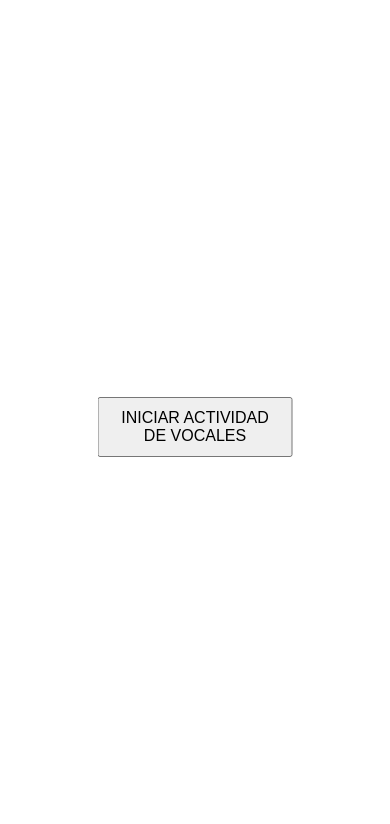
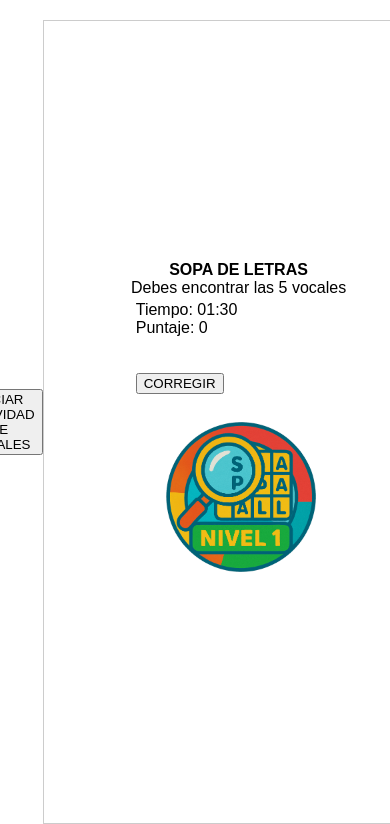
Before and after one commit to Garbelt/JuegosLocales, a plain HTML site: page Juegos/las_vocales/Juego 01/1/1.html in a window 390 px wide. Drawn offline with Linux system fonts and the light colour scheme.

Commit message:
Update 1.html

```diff
--- a/Juegos/las_vocales/Juego 01/1/1.html
+++ b/Juegos/las_vocales/Juego 01/1/1.html
@@ -18,6 +18,7 @@
     .container {
       display: none;
       max-width: 800px;
+      aspect-ratio: 4 / 3;  /* proporción
       margin: 0 auto;
       border: 2px solid #333;
     }
@@ -114,12 +115,21 @@
       pointer-events: none;
     }
 
+/* Para pantallas más pequeñas (modo retrato, móviles) */
 @media (max-width: 650px) {
+  html, body {
+    height: 100vh;
+    margin: 0;
+    padding: 0;
+    overflow: hidden; /* evita scroll */
+  }
+
   .container {
-    width: 95%;
-    max-width: 600px;
-    aspect-ratio: 4 / 3;
-    margin: 0 auto;
+    height: 95vh;                /* usa casi toda la altura */
+    aspect-ratio: 9 / 16;        /* más alto que ancho */
+    width: auto;                 /* se calcula automáticamente */
+    max-width: 100vw;            /* evita pasarse del ancho */
+    margin: auto;
   }
 }
 
```
